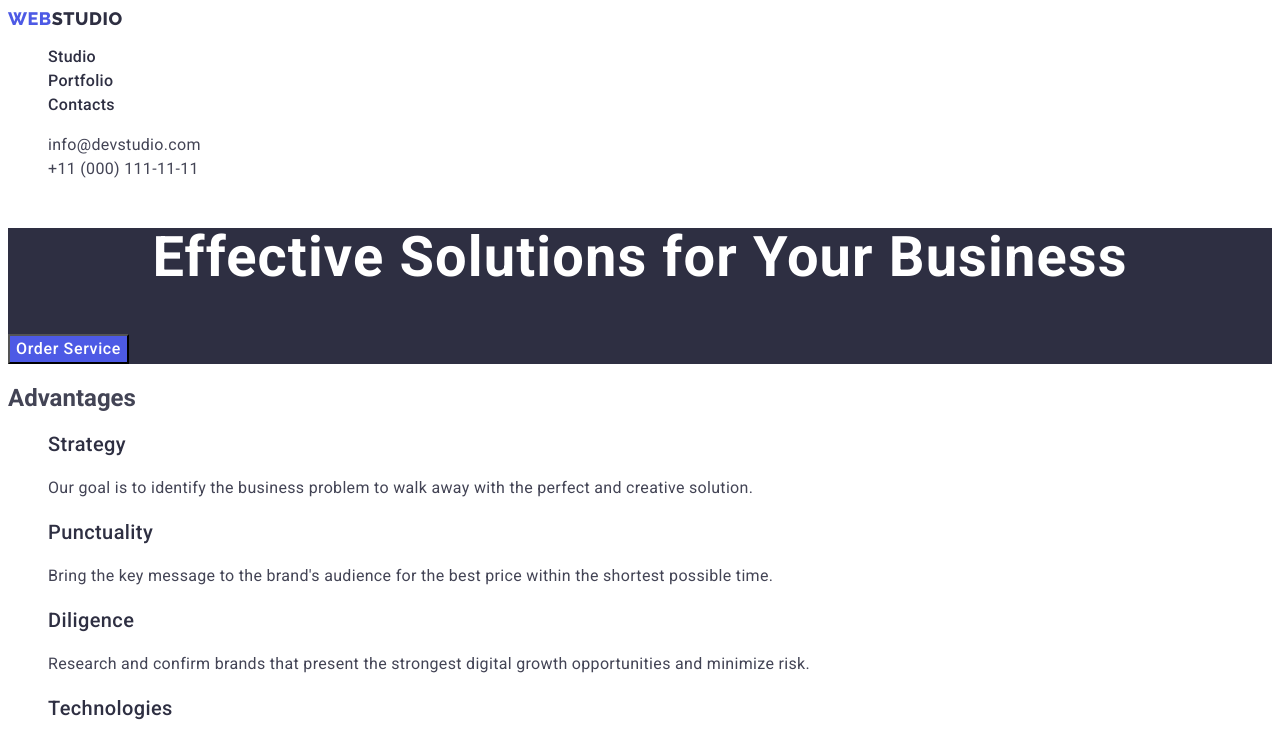
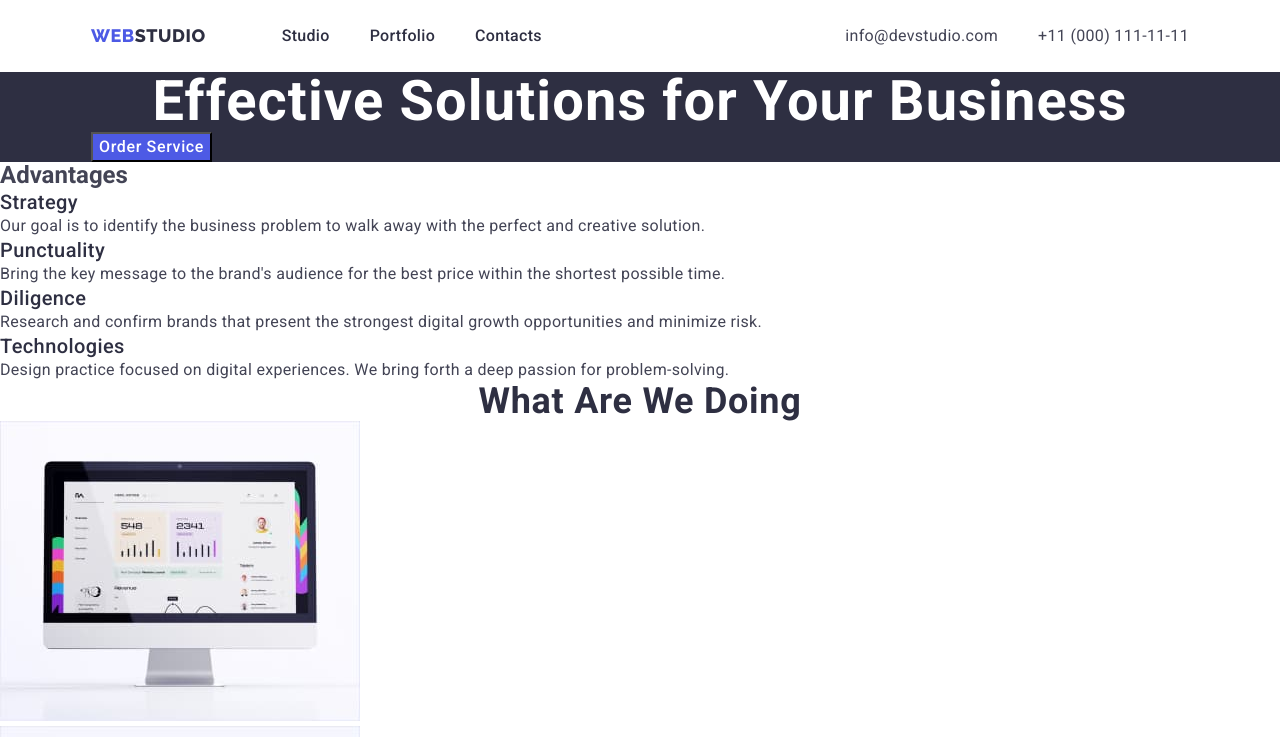
Before and after one commit to il0naa/goit-markup-hw-03, a plain HTML site: page index.html in a window 1280 px wide. Shown: the top 737 px of the page. Drawn offline with nearby package versions, Linux system fonts and the light colour scheme.

Commit message:
first commit

```diff
--- a/css/styles.css
+++ b/css/styles.css
@@ -12,11 +12,49 @@
 
 }
 
+p,
+h1,
+h2,
+h3,
+h4,
+h5,
+h6 {
+    margin-top: 0;
+    margin-bottom: 0;
+}
+
+ul {
+    margin-top: 0;
+    margin-bottom: 0;
+    padding-left: 0;
+}
+
 body {
     font-family: 'Roboto', sans-serif;
     color: var(--text);
     background-color: var(--white-background);
 }
+
+.container {
+    width: 100%;
+    max-width: 1128px;
+    padding-left: 15px;
+    padding-right: 15px;
+    margin: 0 auto;
+}
+
+.visually-hidden {
+    position: absolute;
+    width: 1px;
+    height: 1px;
+    margin: -1px;
+    border: 0;
+    padding: 0;
+    white-space: nowrap;
+    clip-path: inset(100%);
+    clip: rect(0 0 0 0);
+    overflow: hidden;
+    }
 
 
 .link {
@@ -28,6 +66,23 @@ body {
 }
 
 /* ---------------- HEADER --------------- */
+
+.header {
+    padding-top: 24px;
+    padding-bottom: 24px;
+}
+
+.header-container {
+    display: flex;
+}
+
+.header-navigation {
+    display: flex;
+    align-items: center;
+    flex-grow: 1;
+    margin: 0 auto;
+    gap: 76px;
+}
 
 .header-logo {
     color: var(--primary-brand);
@@ -41,6 +96,11 @@ body {
 
 .header-logo span {
     color: var(--dark);
+}
+
+.header-menu {
+    display: flex;
+    gap: 40px;
 }
 
 .header-menu-link {
@@ -58,6 +118,12 @@ body {
 
 .header-adress {
     font-style: normal;
+    align-items: center;
+}
+
+.header-contact {
+    display: flex;
+    gap: 40px;
 }
 
 .header-contact-link {
--- a/index.html
+++ b/index.html
@@ -7,10 +7,12 @@
     <link rel="preconnect" href="https://fonts.googleapis.com">
     <link rel="preconnect" href="https://fonts.gstatic.com" crossorigin>
     <link href="https://fonts.googleapis.com/css2?family=Raleway:wght@800&family=Roboto:wght@400;500;700;900&display=swap" rel="stylesheet">
+    <link rel="stylesheet" href="https://cdnjs.cloudflare.com/ajax/libs/modern-normalize/2.0.0/modern-normalize.min.css" integrity="sha512-4xo8blKMVCiXpTaLzQSLSw3KFOVPWhm/TRtuPVc4WG6kUgjH6J03IBuG7JZPkcWMxJ5huwaBpOpnwYElP/m6wg==" crossorigin="anonymous" referrerpolicy="no-referrer" />
     <link rel="stylesheet" href="./css/styles.css" />
 </head>
     <body>
         <header class="header">
+            <div class="container header-container">
                 <nav class="header-navigation">
                     <a href="./index.html" class="header-logo link">Web<span class="header-logo-accent">Studio</span></a>
                     <ul class="header-menu list">
@@ -36,9 +38,11 @@
 
                     </ul>
                 </address>
+            </div>
         </header>
         <main>
             <section class="hero">
+                <div class="container">
                     <h1 class="hero-title">Effective Solutions for Your Business</h1>
                     <button type="button" class="hero-btn">Order Service</button>
                 </section>
@@ -62,6 +66,7 @@
                             <p class="advantages-item-text">Design practice focused on digital experiences. We bring forth a deep passion for problem-solving.</p>
                         </li>
                     </ul>
+                </div>
             </section>
             <section class="services">
                 <h2 class="services-title">What are we doing</h2>
```
Lines whose indentation alone changed are shown as unchanged.
